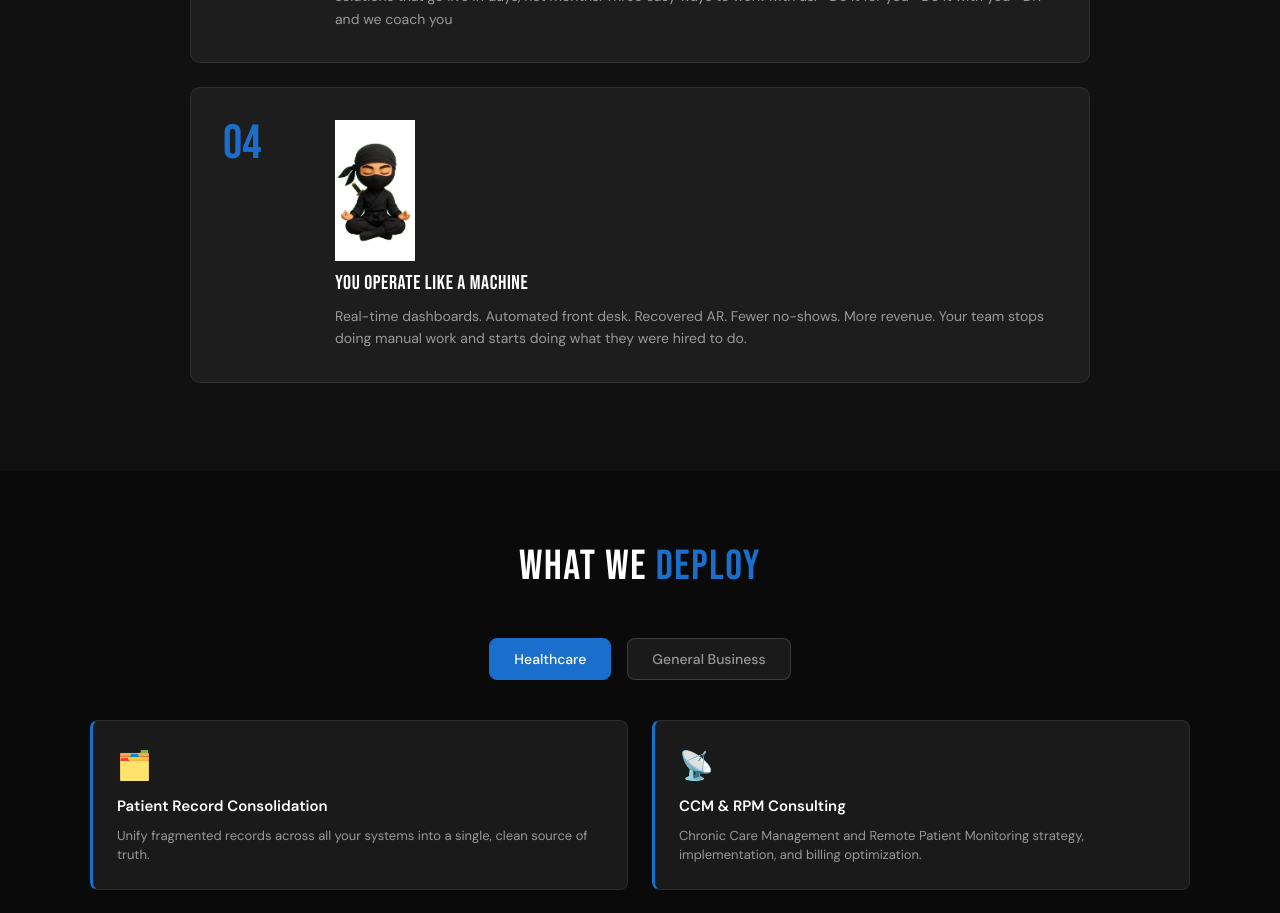
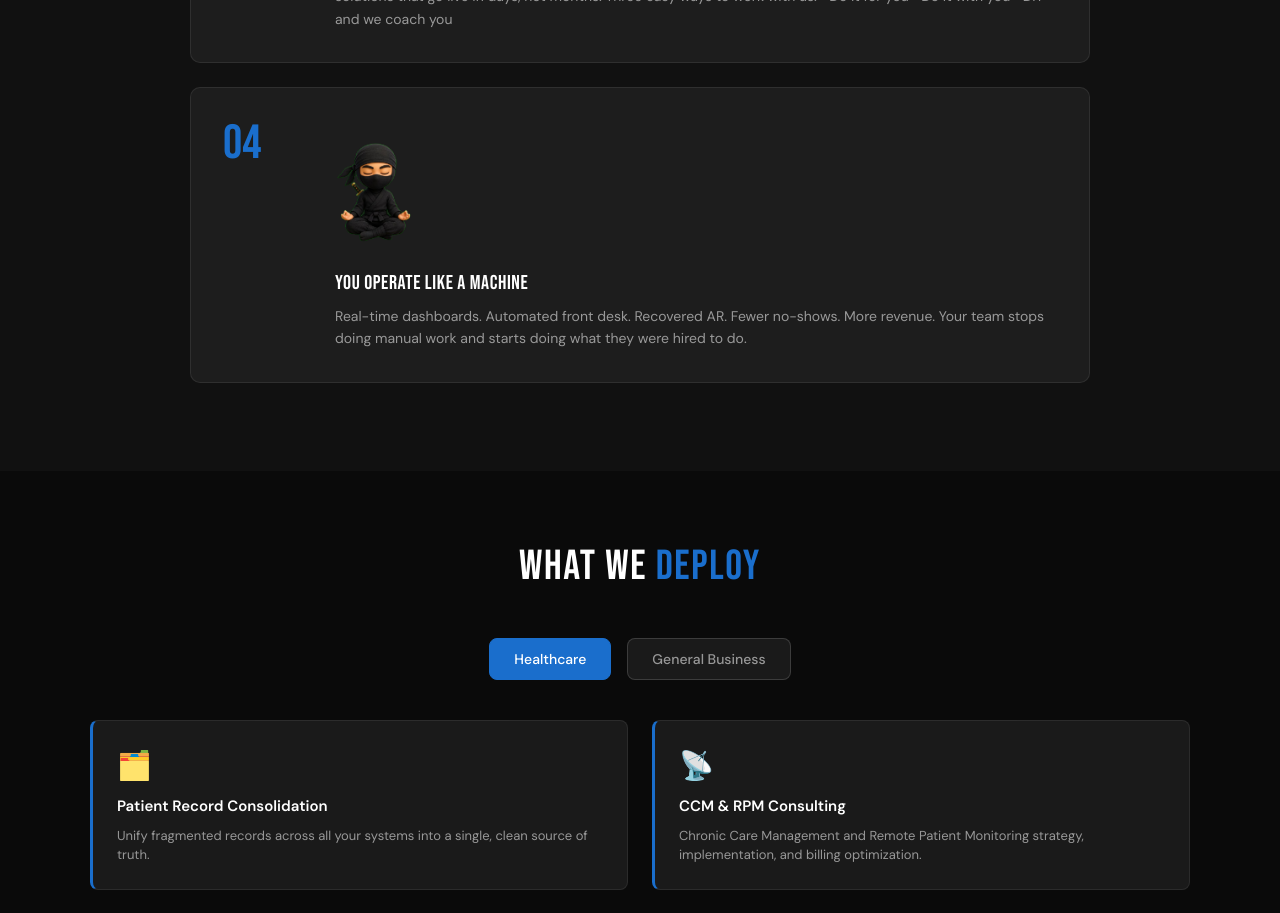
Before and after one commit to Agent-Artemis/enhanced-ops-ninja, a Next.js app: page / in a window 1280 px wide. Shown: the part 2780-3693 px from the top of the page. Built offline with nearby package versions, Linux system fonts and the light colour scheme.

Commit message:
Update step 04 ninja to transparent meditation image

```diff
--- a/src/components/marketing/MarketingWorks.tsx
+++ b/src/components/marketing/MarketingWorks.tsx
@@ -56,7 +56,17 @@ export function MarketingWorks() {
         />
         <Step
           num="04"
-          image={<Image src="/step-04-ninja.png" alt="Ninja meditating" width={80} height={80} />}
+          imageWrapperClassName="bg-transparent [&_img]:bg-transparent [&_span]:bg-transparent"
+          image={
+            <Image
+              src="/Ninja_Meditation-transparent.png"
+              alt="Ninja meditating"
+              width={80}
+              height={80}
+              className="bg-transparent object-contain"
+              style={{ background: "transparent" }}
+            />
+          }
           title="YOU OPERATE LIKE A MACHINE"
           body="Real-time dashboards. Automated front desk. Recovered AR. Fewer no-shows. More revenue. Your team stops doing manual work and starts doing what they were hired to do."
         />
```
Also changed, not shown: public/Ninja_Meditation-transparent.png (added).
